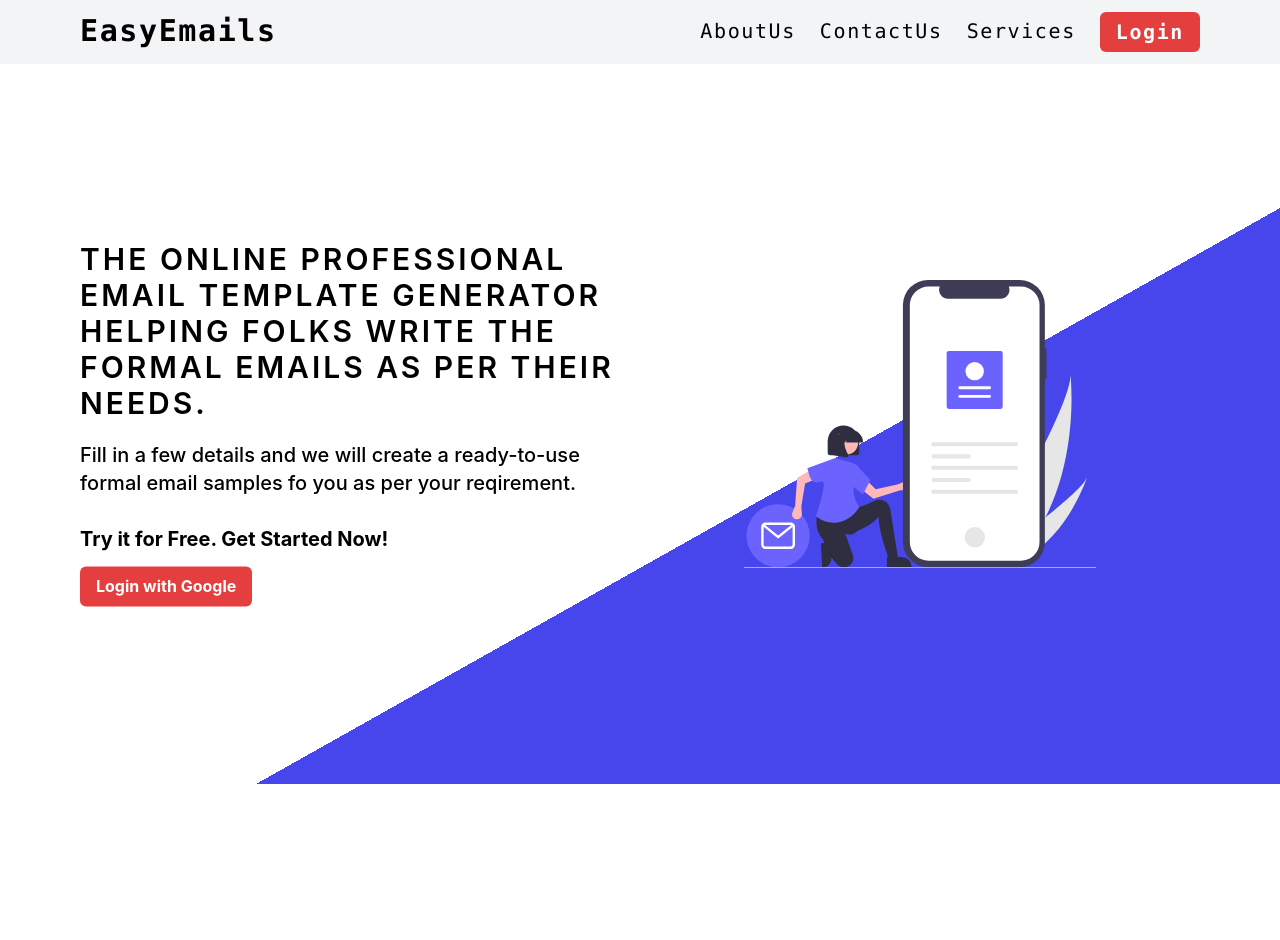
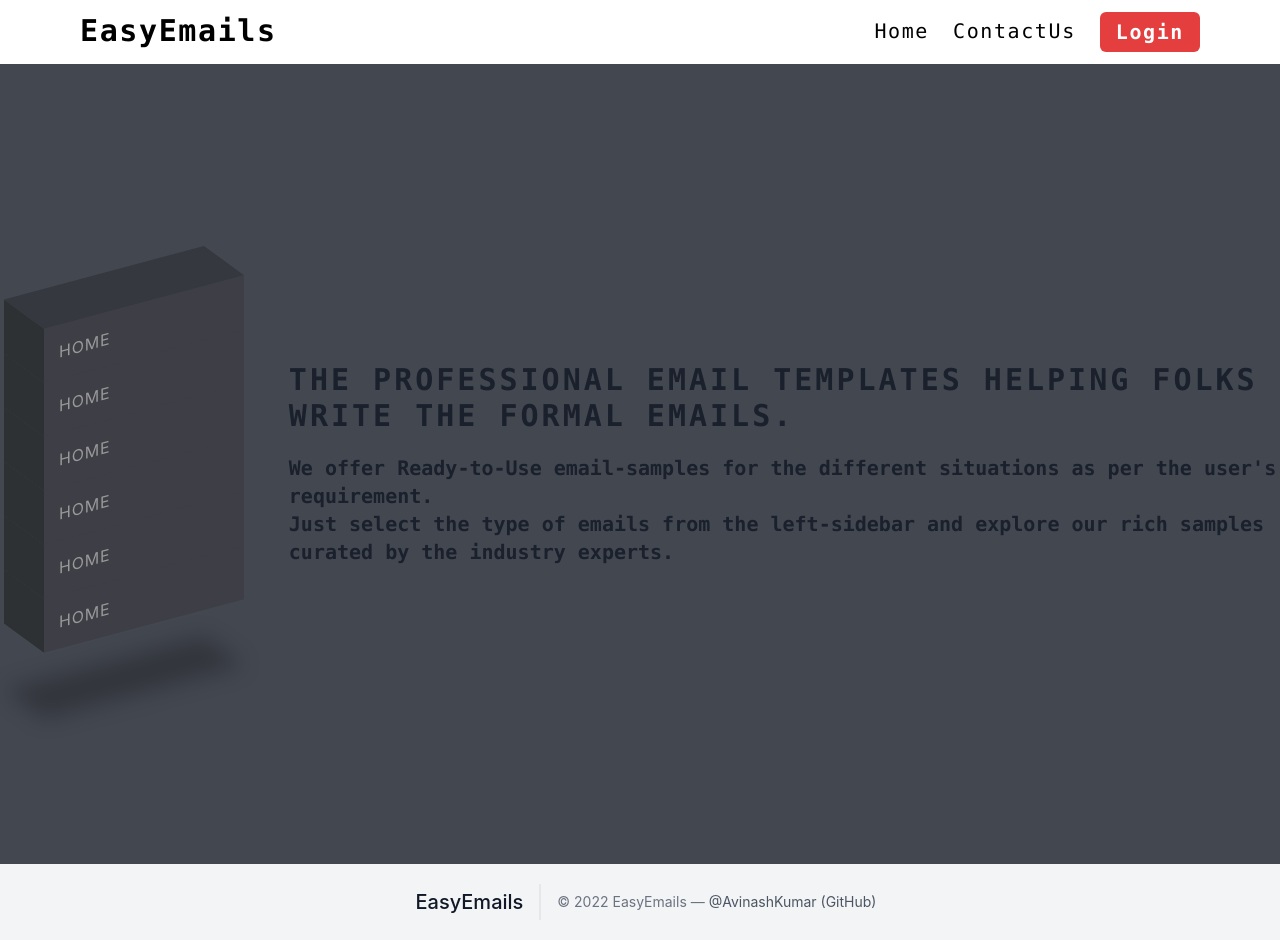
Before and after one commit to AvinashKumar69/Professional-Email-Template-01, a React (Create React App) app: page / in a window 1280 px wide. Before the commit the page ends 800 px from the top, so only its background shows below. Built offline with nearby package versions, Linux system fonts and the light colour scheme.

Commit message:
update...

```diff
--- a/src/App.js
+++ b/src/App.js
@@ -8,7 +8,6 @@ import AboutUs from './pages/AboutUs';
 import ContactUs from './pages/ContactUs';
 import Home from './pages/Home';
 import LandingPage from './pages/LandingPage';
-import LoginPage from './pages/LoginPage';
 import OurServices from './pages/OurServices';
 
 function App() {
@@ -27,17 +26,17 @@ function App() {
       <Header currentUser={currentUser} />
       <Routes>
         <Route exact path='/' element={<LandingPage currentUser={currentUser} />} />
-        {/* <Route exact path='/login' element={<LoginPage />} /> */}
-        <Route exact path='/home' element={
+        {/* <Route exact path='/home' element={
           <RequireAuth>
             <Home />
           </RequireAuth>
-        } />
+        } /> */}
+        <Route exact path='/home' element={<Home />} />
         <Route exact path='/aboutus' element={<AboutUs />} />
         <Route exact path='/contactus' element={<ContactUs />} />
         <Route exact path='/ourservices' element={<OurServices />} />
       </Routes>
-      {/* <Footer /> */}
+      <Footer />
     </>
   );
 }
--- a/src/components/Footer.js
+++ b/src/components/Footer.js
@@ -2,17 +2,14 @@ import React from 'react';
 
 const Footer = () => {
     return (
-        <footer className='bg-gray-100 h-20 flex flex-row items-center justify-evenly text-xl text-black font-medium tracking-tighter space-x-6'>
-            <div className=''>
-                <h1 className=''>
-                    Easy Emails | Avinash Kumar | 2022
-                </h1>
-            </div>
-            <div className=''>
-                <h1 className=''>
-                    Do you have any Suggestion/ Feedback?
-                </h1>
-                <p className=''>Write it to us: <span className='text-indigo-700'>ak2449746@gmail.com</span></p>
+        <footer className="text-black bg-gray-100 body-font">
+            <div className="container px-5 py-5 mx-auto flex justify-center items-center sm:flex-row flex-col">
+                <a className="flex title-font font-medium items-center md:justify-start justify-center text-gray-900">
+                    <span className="ml-3 text-xl">EasyEmails</span>
+                </a>
+                <p className="text-sm text-gray-500 sm:ml-4 sm:pl-4 sm:border-l-2 sm:border-gray-200 sm:py-2 sm:mt-0 mt-4">© 2022 EasyEmails —
+                    <a href='https://github.com/itHurtsMe2HurtU' className="text-gray-600 ml-1" rel="noopener noreferrer" target="_blank">@AvinashKumar (GitHub)</a>
+                </p>
             </div>
         </footer>
     )
--- a/src/components/Header.js
+++ b/src/components/Header.js
@@ -88,7 +88,7 @@ const Header = (props) => {
 
 
     return (
-        <nav className='flex flex-row items-center justify-between px-20 h-16 text-black bg-gray-100 font-mono tracking-widest'
+        <nav className='flex flex-row items-center justify-between px-20 h-16 text-black bg-white font-mono tracking-widest'
         // style={{ background: 'linear-gradient(to right, #140e38, #194089)' }}
         // style={{ backgroundColor: '#4646ec' }}
         >
@@ -104,17 +104,17 @@ const Header = (props) => {
                     <Link to='/home' className='font-medium text-xl xyzabc-half-border'>
                         Home
                     </Link>
-                    <Link to='/aboutus' className='font-medium text-xl xyzabc-half-border'>
+                    {/* <Link to='/aboutus' className='font-medium text-xl xyzabc-half-border'>
                         AboutUs
-                    </Link>
+                    </Link> */}
                     <Link to='/contactus' className='font-medium text-xl xyzabc-half-border'>
                         ContactUs
                     </Link>
-                    <Link to='/ourservices' className='font-medium text-xl xyzabc-half-border'>
+                    {/* <Link to='/ourservices' className='font-medium text-xl xyzabc-half-border'>
                         Services
-                    </Link>
+                    </Link> */}
 
-                    <img className='h-12 w-12 rounded-full' src={currentUser.photoURL} alt='profile' />
+                    {/* <img className='h-12 w-12 rounded-full' src={currentUser.photoURL} alt='profile' /> */}
                     <h1 className='xyzabc-half-border font-medium text-xl'>
                         {currentUser.displayName}!
                     </h1>
@@ -134,15 +134,18 @@ const Header = (props) => {
                 :
 
                 <div className='flex flex-row items-center justify-center space-x-6'>
-                    <Link to='/aboutus' className='font-medium text-xl xyzabc-half-border'>
+                    <Link to='/home' className='font-medium text-xl xyzabc-half-border'>
+                        Home
+                    </Link>
+                    {/* <Link to='/aboutus' className='font-medium text-xl xyzabc-half-border'>
                         AboutUs
-                    </Link>
+                    </Link> */}
                     <Link to='/contactus' className='font-medium text-xl xyzabc-half-border'>
                         ContactUs
                     </Link>
-                    <Link to='/ourservices' className='font-medium text-xl xyzabc-half-border'>
+                    {/* <Link to='/ourservices' className='font-medium text-xl xyzabc-half-border'>
                         Services
-                    </Link>
+                    </Link> */}
                     <Link to='/home' className=''>
                         <Button className='' type='button'
                             colorScheme='red'
--- /dev/null
+++ b/src/components/SideBar.js
@@ -0,0 +1,19 @@
+import React from 'react';
+import '../styles/SideBar.css';
+
+const SideBar = () => {
+    return (
+        <div className='body'>
+            <ul>
+                <li style={{ '--i': '6' }}><a href='#'>Home</a></li>
+                <li style={{ '--i': '5' }}><a href='#'>Home</a></li>
+                <li style={{ '--i': '4' }}><a href='#'>Home</a></li>
+                <li style={{ '--i': '3' }}><a href='#'>Home</a></li>
+                <li style={{ '--i': '2' }}><a href='#'>Home</a></li>
+                <li style={{ '--i': '1' }}><a href='#'>Home</a></li>
+            </ul>
+        </div >
+    )
+}
+
+export default SideBar;
--- a/src/pages/LandingPage.js
+++ b/src/pages/LandingPage.js
@@ -3,6 +3,7 @@ import { GoogleAuthProvider, signInWithPopup } from 'firebase/auth';
 import React, { useContext, useState } from 'react';
 import { useNavigate } from 'react-router-dom';
 import emailPic from '../assets/email03.svg';
+import SideBar from '../components/SideBar';
 import { auth, provider } from '../config/firebase-config';
 import { AuthContext } from '../context/AuthContext';
 import '../styles/LandingPage.css';
@@ -65,7 +66,29 @@ const LandingPage = (props) => {
 
     return (
         <>
-            <div className=''>
+            <div className='flex flex-row'
+                style={{ background: '#434750' }}
+            >
+                <SideBar />
+                <div className='flex flex-col items-start justify-center mx-auto'>
+                    <h1 className='text-3xl tracking-widest uppercase text-left font-black font-mono mb-5'>
+                        The professional email templates helping folks<br /> write the formal emails.
+                    </h1>
+                    <p className='text-xl text-left font-black font-mono'>
+                       We offer Ready-to-Use email-samples for the different situations as per the user's requirement.
+                       <br/>
+                       Just select the type of emails from the left-sidebar and explore our rich samples curated by the industry experts.
+                    </p>
+                </div>
+            </div>
+
+
+
+
+
+
+
+            {/* <div className=''>
 
                 <div className='flex flex-row items-center justify-evenly h-96 px-20 responsive-diagonal'
                 // style={{ background: 'linear-gradient(to right, #140e38, #194089)' }}
@@ -75,7 +98,7 @@ const LandingPage = (props) => {
                             The online professional email template generator helping folks write the formal emails as per their needs.
                         </h1>
                         <p className='text-xl font-medium'>
-                            Fill in a few details and we will create a ready-to-use formal email samples fo you as per your reqirement.
+                            Fill in a few details and we will create a ready-to-use formal email samples for you as per your reqirement.
                             <br /><br />
                             <span className='font-bold'>Try it for Free. Get Started Now!</span>
                         </p>
@@ -83,7 +106,7 @@ const LandingPage = (props) => {
                         {currentUser == null ?
 
                             <div className=''>
-                                <Button className='animate-bounce' type='button'
+                                <Button className='' type='button'
                                     colorScheme='red'
                                     width='100%'
                                     style={{ marginTop: 15 }}
@@ -91,6 +114,16 @@ const LandingPage = (props) => {
                                     isLoading={loading}
                                 >
                                     <span className='font-bold'>Login with Google</span>
+                                </Button>
+
+                                <Button className='' type='button'
+                                    colorScheme='red'
+                                    width='100%'
+                                    style={{ marginTop: 15 }}
+                                    onClick={() => { navigate('/home') }}
+                                    isLoading={loading}
+                                >
+                                    <span className='font-bold'>Browse as Guest</span>
                                 </Button>
                             </div>
                             :
@@ -113,7 +146,7 @@ const LandingPage = (props) => {
 
                 </div>
 
-            </div>
+            </div> */}
         </>
     )
 }
--- a/src/styles/Home.css
+++ b/src/styles/Home.css
@@ -6,11 +6,11 @@ svg {
     z-index: -1;
 }
 
-.wave-shape-container1111 {
+/* .wave-shape-container1111 {
     display: inline-block;
     position: relative;
     width: 100%;
     padding-bottom: 100%;
     vertical-align: middle;
     overflow: hidden;
-}
+} */
--- /dev/null
+++ b/src/styles/SideBar.css
@@ -0,0 +1,85 @@
+* {
+    margin: 0;
+    padding: 0;
+    box-sizing: border-box;
+}
+
+.body {
+    display: flex;
+    justify-content: center;
+    align-items: center;
+    min-height: 100vh;
+    width: 400px;
+    background: #434750;
+}
+
+ul {
+    position: relative;
+    transform: skewY(-15deg);
+}
+
+ul li {
+    position: relative;
+    list-style: none;
+    width: 200px;
+    background: #3e3f46;
+    padding: 15px;
+    z-index: var(--i);
+    transition: 0.5s;
+}
+
+ul li:hover {
+    background: #33a3ee;
+    transform: translateX(50px);
+}
+
+ul li::before {
+    content: '';
+    position: absolute;
+    top: 0;
+    left: -40px;
+    width: 40px;
+    height: 100%;
+    background: #2e3133;
+    transform-origin: right;
+    transform: skewY(45deg);
+    transition: 0.5s;
+}
+
+ul li:hover::before {
+    background: #1f5378;
+}
+
+ul li::after {
+    content: '';
+    position: absolute;
+    top: -40px;
+    left: 0;
+    width: 100%;
+    height: 40px;
+    background: #35383e;
+    transform-origin: bottom;
+    transform: skewX(45deg);
+    transition: 0.5s;
+}
+
+ul li:hover::after {
+    background: #2982b9;
+}
+
+ul li a {
+    text-decoration: none;
+    color: #999;
+    display: block;
+    text-transform: uppercase;
+    letter-spacing: 0.05em;
+    transition: 0.5s;
+}
+
+ul li:hover a {
+    color: #fff;
+}
+
+ul li:last-child::after {
+    box-shadow: -120px 120px 20px rgba(0, 0, 0, 0.25);
+}
```
Also changed, not shown: src/pages/Home.js (+7 -5 lines).
